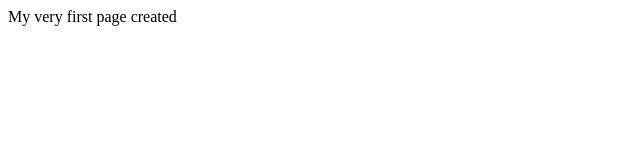
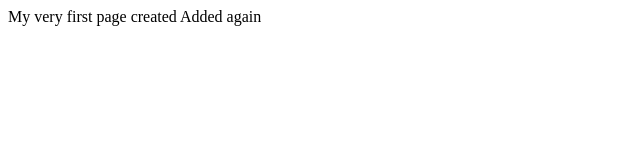
Before and after one commit to karkuzhali1992/basic_learning, a plain HTML site: page index.html in a window 1280 px wide. Shown: the whole page, without its empty margins (0-640 px from the left). Drawn offline with Linux system fonts and the light colour scheme.

Commit message:
Update index.html

```diff
--- a/index.html
+++ b/index.html
@@ -7,5 +7,6 @@
     </head>
     <body>
         My very first page created
+        Added again
     </body>
 </html>
```
